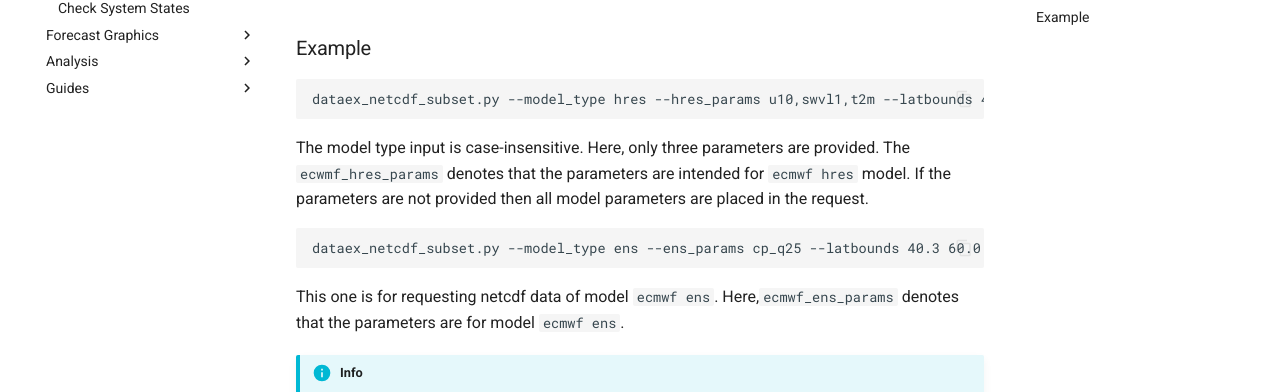
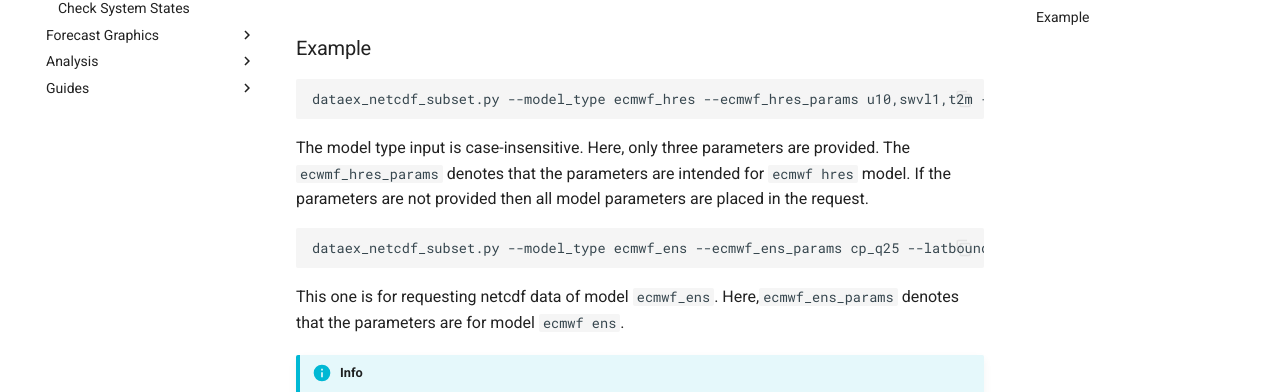
Before and after one commit to RIMESINT/dataex-client, an MkDocs documentation site: the page built from docs/user-guide/dataex_netcdf_subset.md, in a window 1280 px wide and 900 px high, scrolled down 1416 px. Shown: the part 262-654 px from the top of the window. Built offline with MkDocs 1.6.1 and Material for MkDocs 9.7.7, drawn with Linux system fonts in a browser that asks for light colours; comment, search, counter and statistics services are not loaded.

Commit message:
minor update to new option name

````diff
--- a/docs/user-guide/dataex_netcdf_subset.md
+++ b/docs/user-guide/dataex_netcdf_subset.md
@@ -73,14 +73,14 @@ There are five quantiles available for each parameter in both `ECMWF ENS` and `E
 
 ### Example
 ```
-dataex_netcdf_subset.py --model_type hres --hres_params u10,swvl1,t2m --latbounds 40.3 60.0 --lonbounds 90.0 120.0 --output $HOME/hres_subset.nc
+dataex_netcdf_subset.py --model_type ecmwf_hres --ecmwf_hres_params u10,swvl1,t2m --latbounds 40.3 60.0 --lonbounds 90.0 120.0 --output $HOME/hres_subset.nc
 ```
 The model type input is case-insensitive. Here, only three parameters are provided. The `ecwmf_hres_params` denotes that the parameters are intended for `ecmwf hres` model. If the parameters are not provided then all model parameters are placed in the request.
 
 ```
-dataex_netcdf_subset.py --model_type ens --ens_params cp_q25 --latbounds 40.3 60.0 --lonbounds 90.0 120.0 --output $HOME/ens_subset.nc
+dataex_netcdf_subset.py --model_type ecmwf_ens --ecmwf_ens_params cp_q25 --latbounds 40.3 60.0 --lonbounds 90.0 120.0 --output $HOME/ens_subset.nc
 ```
-This one is for requesting netcdf data of model `ecmwf ens`. Here,`ecmwf_ens_params` denotes that the parameters are for model `ecmwf ens`.
+This one is for requesting netcdf data of model `ecmwf_ens`. Here,`ecmwf_ens_params` denotes that the parameters are for model `ecmwf ens`.
 
 !!! Info
     Don't fret if you make a mistake by using the incorrect parameter option, the command refers to the model type selected and uses the related parameters.
````
Also changed, not shown: docs/index.md (+1 -1 lines).
